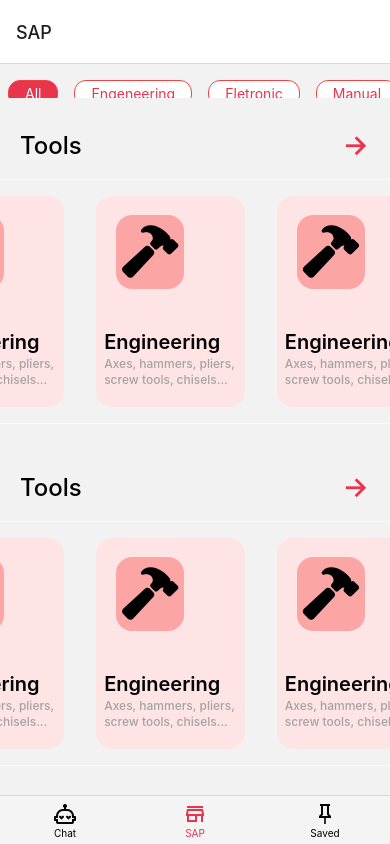
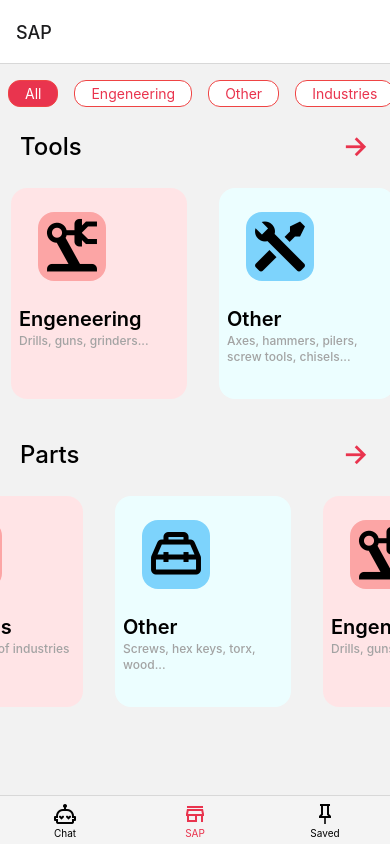
Before and after one commit to 2023M8T2-Inteli/grupo6, a React Native app in the folder src/frontend/: screen /SAP in a window 390 px wide. Built offline with nearby package versions, Linux system fonts and the light colour scheme.

Commit message:
add: integration facilities

```diff
--- a/src/frontend/components/SapScrollCards/index.jsx
+++ b/src/frontend/components/SapScrollCards/index.jsx
@@ -1,18 +1,17 @@
-import { View, ScrollView } from "react-native";
+import { View, FlatList } from "react-native";
 import { SapCard } from "../sapCard";
 
-export function SapScrollCards() {
+export function SapScrollCards({ data }) {
   return (
-    <ScrollView
+    <FlatList
       horizontal
-      className="flex border border-gray-50 p-4 my-4 grow-0"
-    >
-      <SapCard />
-      <SapCard />
-      <SapCard />
-      <SapCard />
-      <SapCard />
-      <SapCard />
-    </ScrollView>
+      data={data}
+      keyExtractor={(_, index) => index.toString()}
+      renderItem={({ item, index }) => (
+        <SapCard key={index} data={item} idx={index} />
+      )}
+      className="flex p-4 my-2 grow-0"
+      showsHorizontalScrollIndicator={false}
+    />
   );
 }
--- a/src/frontend/components/filterSection/index.jsx
+++ b/src/frontend/components/filterSection/index.jsx
@@ -2,22 +2,17 @@ import { View, Text } from "react-native";
 import { Ionicons } from "@expo/vector-icons";
 import { SapScrollCards } from "../SapScrollCards";
 
-
-
-export function FilterSection() {
-
-
-
+export function FilterSection({ data }) {
   return (
-    <View className="w-full flex flex-col items-center justify-evenly h-min my-4">
+    <View className="w-full flex flex-col items-center justify-evenly h-min my-2">
       <View className="flex justify-between flex-row w-full">
-        <Text className="ml-5 text-2xl font-medium">Tools</Text>
+        <Text className="ml-5 text-2xl font-medium">{data.title}</Text>
         <View className="mr-5 flex justify-center">
           <Ionicons name="arrow-forward" size={30} color="#E9344E" />
         </View>
       </View>
       <View className="ml-4">
-        <SapScrollCards />
+        <SapScrollCards data={data.data} />
       </View>
     </View>
   );
--- a/src/frontend/components/sapCard/index.jsx
+++ b/src/frontend/components/sapCard/index.jsx
@@ -1,8 +1,19 @@
 import { View, Text, Pressable } from "react-native";
-import { Ionicons } from "@expo/vector-icons";
 import { useNavigation } from "@react-navigation/native";
+import { MaterialCommunityIcons } from "@expo/vector-icons";
 
-export function SapCard() {
+const COLORS = [
+  {
+    background: "bg-rose-100",
+    foreground: "bg-red-300",
+  },
+  {
+    background: "bg-cyan-50",
+    foreground: "bg-sky-300",
+  },
+];
+
+export function SapCard({ data, idx }) {
   const navigation = useNavigation();
 
   const toggleNavigate = () => {
@@ -11,18 +22,24 @@ export function SapCard() {
   return (
     <Pressable
       onPress={() => toggleNavigate()}
-      className="bg-rose-100 rounded-2xl mr-8 w-1/12 h-[25vh] flex justify-around items-start"
+      className={`${
+        COLORS[idx % COLORS.length].background
+      } rounded-2xl w-44 mx-4 h-[25vh] flex justify-start items-start`}
     >
-      <View className="flex justify-around w-full items-center flex-row">
-        <View className="bg-red-300 p-1 flex rounded-2xl justify-around">
-          <Ionicons name="hammer" size={60} color="black" />
+      <View className="flex justify-around my-6 w-full items-center flex-row">
+        <View
+          className={`${
+            COLORS[idx % COLORS.length].foreground
+          } p-1 flex rounded-2xl justify-around`}
+        >
+          <MaterialCommunityIcons name={data.icon} size={60} color="black" />
         </View>
         <View></View>
       </View>
       <View className="flex w-full items-start">
-        <Text className="ml-2 text-xl font-semibold">Engineering</Text>
+        <Text className="ml-2 text-xl font-semibold">{data.title}</Text>
         <Text className="ml-2 text-xs font-medium h-fit text-neutral-400">
-          Axes, hammers, pliers, screw tools, chisels...
+          {data.description}
         </Text>
       </View>
     </Pressable>
--- a/src/frontend/package.json
+++ b/src/frontend/package.json
@@ -9,6 +9,7 @@
     "web": "expo start --web"
   },
   "dependencies": {
+    "@expo/webpack-config": "^19.0.0",
     "@react-navigation/bottom-tabs": "^6.5.7",
     "@react-navigation/native": "^6.1.6",
     "@react-navigation/native-stack": "^6.9.17",
@@ -16,12 +17,11 @@
     "expo-status-bar": "~1.6.0",
     "nativewind": "^2.0.11",
     "react": "18.2.0",
+    "react-dom": "18.2.0",
     "react-native": "0.72.6",
     "react-native-svg": "13.9.0",
     "react-native-svg-transformer": "^1.1.0",
-    "react-native-web": "~0.19.6",
-    "react-dom": "18.2.0",
-    "@expo/webpack-config": "^19.0.0"
+    "react-native-web": "~0.19.6"
   },
   "devDependencies": {
     "@babel/core": "^7.20.0",
--- a/src/frontend/pages/SapHome/index.jsx
+++ b/src/frontend/pages/SapHome/index.jsx
@@ -4,48 +4,91 @@ import { useState } from "react";
 import { ScrollFilter } from "../../components/ScrollFilterH";
 import { FilterSection } from "../../components/filterSection";
 
-const CATEGORIES = [
+const ALLDATA = [
   {
-    name: "All",
-    selected: true,
+    title: "Tools",
+    data: [
+      {
+        title: "Engeneering",
+        description: "Drills, guns, grinders...",
+        icon: "robot-industrial",
       },
       {
-    name: "Engeneering",
-    selected: false,
+        title: "Other",
+        description: "Axes, hammers, pilers, screw tools, chisels...",
+        icon: "tools",
+      },
+    ],
   },
   {
-    name: "Eletronic",
-    selected: false,
+    title: "Parts",
+    data: [
+      {
+        title: "Industries",
+        description: "Specific parts of industries",
+        icon: "fridge-industrial-outline",
       },
       {
-    name: "Manual",
-    selected: false,
+        title: "Other",
+        description: "Screws, hex keys, torx, wood...",
+        icon: "toolbox-outline",
       },
       {
-    name: "Design",
-    selected: false,
+        title: "Engeneering",
+        description: "Drills, guns, grinders...",
+        icon: "robot-industrial",
+      },
+    ],
   },
 ];
 
 export function SapHome() {
-  const [filters, setFilters] = useState(CATEGORIES);
+  const [myData, setMyData] = useState(ALLDATA);
+
+  const uniqueTitlesSet = new Set([
+    "All",
+    ...ALLDATA.flatMap((category) => category.data.map((item) => item.title)),
+  ]);
+
+  const uniqueTitlesArray = Array.from(uniqueTitlesSet);
+
+  const [filters, setFilters] = useState(
+    uniqueTitlesArray.map((category) => ({
+      name: category,
+      selected: category === "All",
+    }))
+  );
 
   const handleFilterClick = (idx) => {
-    const newFilters = filters.map((filter, index) => ({
+    const newFilters = filters.map((filter, index) => {
+      return {
         ...filter,
         selected: index === idx,
-    }));
+      };
+    });
 
     setFilters(newFilters);
+
+    const selectedCategory = newFilters.find((filter) => filter.selected).name;
+
+    if (selectedCategory === "All") {
+      setMyData(ALLDATA);
+    } else {
+      const filteredData = ALLDATA.map((category) => ({
+        ...category,
+        data: category.data.filter((item) => item.title === selectedCategory),
+      }));
+      setMyData(filteredData);
+    }
   };
 
   return (
     <View className="h-full">
       <ScrollFilter handleFilterClick={handleFilterClick} filters={filters} />
       <ScrollView>
-        <FilterSection />
-        <FilterSection />
-        <FilterSection />
+        {myData.map((data, idx) => (
+          <FilterSection key={idx} data={data} />
+        ))}
       </ScrollView>
     </View>
   );
```
Lines whose indentation alone changed are shown as unchanged.
